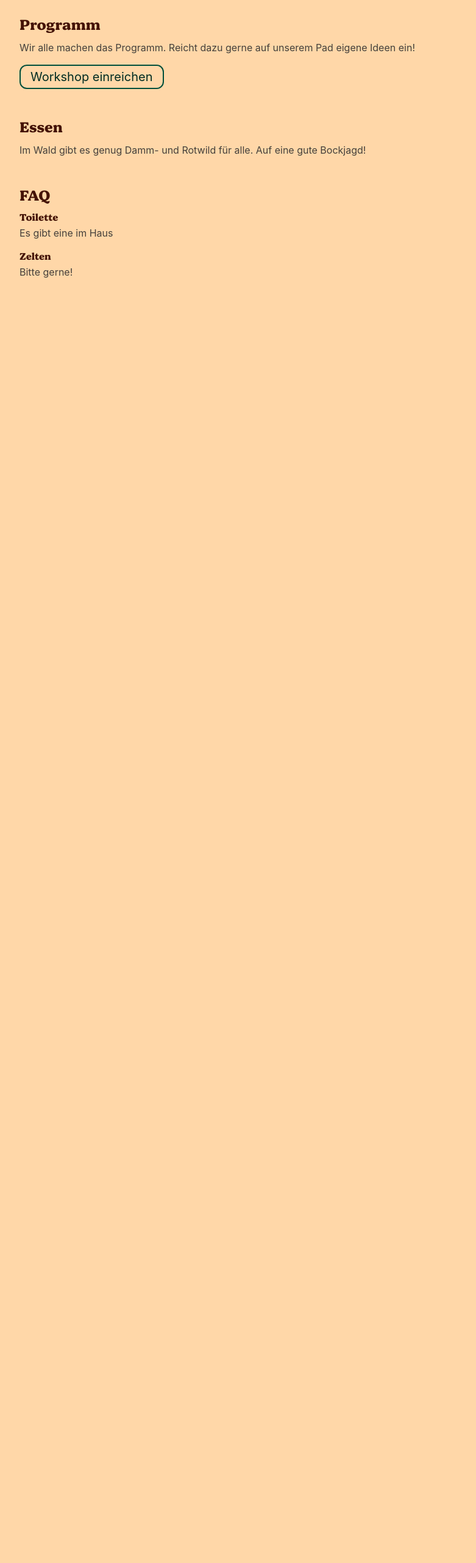
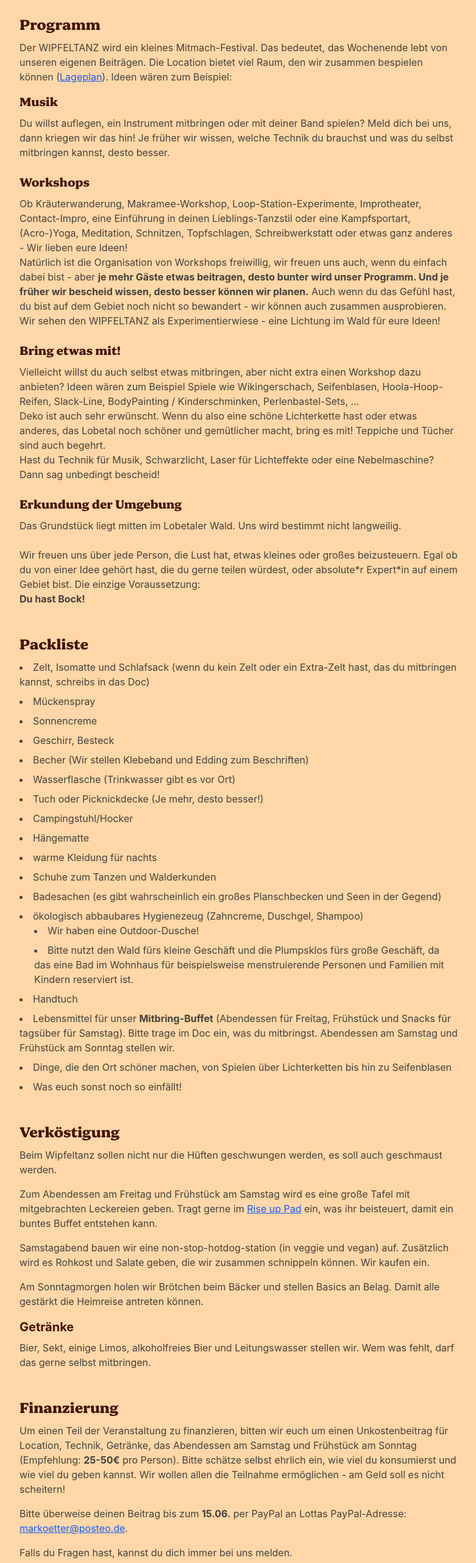
Before and after one commit to johannesschweig/wipfeltanz, a Vue app: page / in a window 1280 px wide. Shown: the part 3957-6520 px from the top of the page at 61% size, without its empty margins (248-1029 px from the left). Before the commit the page ends 4463 px from the top, so only its background shows below. Built offline with nearby package versions, Linux system fonts and the light colour scheme.

Commit message:
more sections

```diff
--- a/src/App.vue
+++ b/src/App.vue
@@ -117,20 +117,131 @@ import Avatar from './components/Avatar.vue'
       </div>
       <div class="mb-12">
         <div class="text-2xl font-slab text-orange-950 mb-2">Programm</div>
-        <div class="mb-4">Wir alle machen das Programm. Reicht dazu gerne auf unserem Pad eigene Ideen ein!</div>
-        <button class="btn btn-secondary">Workshop einreichen</button>
+        <div class="mb-4">
+          <p>Der WIPFELTANZ wird ein kleines Mitmach-Festival. Das bedeutet, das Wochenende lebt von unseren eigenen
+            Beiträgen. Die Location bietet viel Raum, den wir zusammen bespielen können (<a href="#"
+              class="text-blue-600 underline">Lageplan</a>). Ideen wären zum Beispiel:</p>
+        </div>
+
+        <div class="mb-6">
+          <div class="text-xl font-slab text-orange-950 mb-2">Musik</div>
+          <p>Du willst auflegen, ein Instrument mitbringen oder mit deiner Band spielen? Meld dich bei uns, dann kriegen
+            wir das hin! Je früher wir wissen, welche Technik du brauchst und was du selbst mitbringen kannst, desto
+            besser.</p>
+        </div>
+
+        <div class="mb-6">
+          <div class="text-xl font-slab text-orange-950 mb-2">Workshops</div>
+          <p>Ob Kräuterwanderung, Makramee-Workshop, Loop-Station-Experimente, Improtheater, Contact-Impro, eine
+            Einführung in deinen Lieblings-Tanzstil oder eine Kampfsportart, (Acro-)Yoga, Meditation, Schnitzen,
+            Topfschlagen, Schreibwerkstatt oder etwas ganz anderes - Wir lieben eure Ideen!</p>
+          <p>Natürlich ist die Organisation von Workshops freiwillig, wir freuen uns auch, wenn du einfach dabei bist -
+            aber <strong>je mehr Gäste etwas beitragen, desto bunter wird unser Programm. Und je früher wir bescheid
+              wissen, desto besser können wir planen.</strong> Auch wenn du das Gefühl hast, du bist auf dem Gebiet noch
+            nicht so bewandert - wir können auch zusammen ausprobieren. Wir sehen den WIPFELTANZ als Experimentierwiese
+            - eine Lichtung im Wald für eure Ideen!</p>
+        </div>
+
+        <div class="mb-6">
+          <div class="text-xl font-slab text-orange-950 mb-2">Bring etwas mit!</div>
+          <p>Vielleicht willst du auch selbst etwas mitbringen, aber nicht extra einen Workshop dazu anbieten? Ideen
+            wären zum Beispiel Spiele wie Wikingerschach, Seifenblasen, Hoola-Hoop-Reifen, Slack-Line, BodyPainting /
+            Kinderschminken, Perlenbastel-Sets, ...</p>
+          <p>Deko ist auch sehr erwünscht. Wenn du also eine schöne Lichterkette hast oder etwas anderes, das Lobetal
+            noch schöner und gemütlicher macht, bring es mit! Teppiche und Tücher sind auch begehrt.</p>
+          <p>Hast du Technik für Musik, Schwarzlicht, Laser für Lichteffekte oder eine Nebelmaschine? Dann sag unbedingt
+            bescheid!</p>
+        </div>
+
+        <div class="mb-6">
+          <div class="text-xl font-slab text-orange-950 mb-2">Erkundung der Umgebung</div>
+          <p>Das Grundstück liegt mitten im Lobetaler Wald. Uns wird bestimmt nicht langweilig.</p>
+        </div>
+
+        <div class="mt-4">
+          <p>Wir freuen uns über jede Person, die Lust hat, etwas kleines oder großes beizusteuern. Egal ob du von einer
+            Idee gehört hast, die du gerne teilen würdest, oder absolute*r Expert*in auf einem Gebiet bist. Die einzige
+            Voraussetzung:</p>
+          <p class="font-bold">Du hast Bock!</p>
+        </div>
       </div>
-
+      <!-- Packliste -->
       <div class="mb-12">
-        <div class="text-2xl font-slab text-orange-950 mb-2">Essen</div>
-        <div class="mb-4">Im Wald gibt es genug Damm- und Rotwild für alle. Auf eine gute Bockjagd!</div>
+        <div class="text-2xl font-slab text-orange-950 mb-2">Packliste</div>
+        <ul class="list-disc list-inside space-y-2">
+          <!-- TODO Doc link -->
+          <li>Zelt, Isomatte und Schlafsack (wenn du kein Zelt oder ein Extra-Zelt hast, das du mitbringen kannst,
+            schreibs in das Doc)</li>
+          <li>Mückenspray</li>
+          <li>Sonnencreme</li>
+          <li>Geschirr, Besteck</li>
+          <li>Becher (Wir stellen Klebeband und Edding zum Beschriften)</li>
+          <li>Wasserflasche (Trinkwasser gibt es vor Ort)</li>
+          <li>Tuch oder Picknickdecke (Je mehr, desto besser!)</li>
+          <li>Campingstuhl/Hocker</li>
+          <li>Hängematte</li>
+          <li>warme Kleidung für nachts</li>
+          <li>Schuhe zum Tanzen und Walderkunden</li>
+          <li>Badesachen (es gibt wahrscheinlich ein großes Planschbecken und Seen in der Gegend)</li>
+          <li>ökologisch abbaubares Hygienezeug (Zahncreme, Duschgel, Shampoo)
+            <ul class="list-disc list-inside ml-6 space-y-2">
+              <li>Wir haben eine Outdoor-Dusche!</li>
+              <li>
+                Bitte nutzt den Wald fürs kleine Geschäft und die Plumpsklos fürs große Geschäft, da das eine Bad im
+                Wohnhaus für beispielsweise menstruierende Personen und Familien mit Kindern reserviert ist.
+              </li>
+            </ul>
+          </li>
+          <li>Handtuch</li>
+          <li>
+            <!-- TODO Doc link -->
+            Lebensmittel für unser <strong>Mitbring-Buffet</strong> (Abendessen für Freitag, Frühstück und Snacks für
+            tagsüber für Samstag). Bitte trage im Doc ein, was du mitbringst. Abendessen am Samstag und Frühstück am
+            Sonntag stellen wir.
+          </li>
+          <li>Dinge, die den Ort schöner machen, von Spielen über Lichterketten bis hin zu Seifenblasen</li>
+          <li>Was euch sonst noch so einfällt!</li>
+        </ul>
       </div>
+      <!-- Verköstigung -->
       <div class="mb-12">
-        <div class="text-2xl font-slab text-orange-950 mb-2">FAQ</div>
-        <div class="font-slab text-orange-950">Toilette</div>
-        <div class="mb-4">Es gibt eine im Haus</div>
-        <div class="font-slab text-orange-950">Zelten</div>
-        <div class="mb-4">Bitte gerne!</div>
+        <div class="text-2xl font-slab text-orange-950 mb-2">Verköstigung</div>
+        <div class="mb-4">
+          <p>Beim Wipfeltanz sollen nicht nur die Hüften geschwungen werden, es soll auch geschmaust werden.</p>
+        </div>
+        <div class="mb-4">
+          <p>Zum Abendessen am Freitag und Frühstück am Samstag wird es eine große Tafel mit mitgebrachten Leckereien
+            geben. Tragt gerne im <a href="#" class="text-blue-600 underline">Rise up Pad</a> ein, was ihr beisteuert,
+            damit ein buntes Buffet entstehen kann.</p>
+        </div>
+        <div class="mb-4">
+          <p>Samstagabend bauen wir eine non-stop-hotdog-station (in veggie und vegan) auf. Zusätzlich wird es Rohkost
+            und Salate geben, die wir zusammen schnippeln können. Wir kaufen ein.</p>
+        </div>
+        <div class="mb-4">
+          <p>Am Sonntagmorgen holen wir Brötchen beim Bäcker und stellen Basics an Belag. Damit alle gestärkt die
+            Heimreise antreten können.</p>
+        </div>
+        <div class="mb-4">
+          <h3 class="text-xl font-bold text-orange-950 mb-2">Getränke</h3>
+          <p>Bier, Sekt, einige Limos, alkoholfreies Bier und Leitungswasser stellen wir. Wem was fehlt, darf das gerne
+            selbst mitbringen.</p>
+        </div>
+      </div>
+      <!-- Finanzierung -->
+      <div class="mb-12">
+        <div class="text-2xl font-slab text-orange-950 mb-2">Finanzierung</div>
+        <div class="mb-4">
+          <p>Um einen Teil der Veranstaltung zu finanzieren, bitten wir euch um einen Unkostenbeitrag für Location, Technik, Getränke, das Abendessen am Samstag und Frühstück am Sonntag (Empfehlung: <strong>25-50€</strong> pro Person). Bitte schätze selbst ehrlich ein, wie viel du konsumierst und wie viel du geben kannst. Wir wollen allen die Teilnahme ermöglichen - am Geld soll es nicht scheitern!</p>
+        </div>
+        <div class="mb-4">
+          <p>Bitte überweise deinen Beitrag bis zum <strong>15.06.</strong> per PayPal an Lottas PayPal-Adresse: <a href="mailto:markoetter@posteo.de" class="text-blue-600 underline">markoetter@posteo.de</a>.</p>
+          <!-- TODO paypal me link -->
+        </div>
+        <div class="mb-4">
+          <p>Falls du Fragen hast, kannst du dich immer bei uns melden.</p>
+        </div>
+        <img src="./assets/group.jpg" class="" />
       </div>
     </div>
   </div>
```
Also changed, not shown: src/assets/group.jpg (added).
